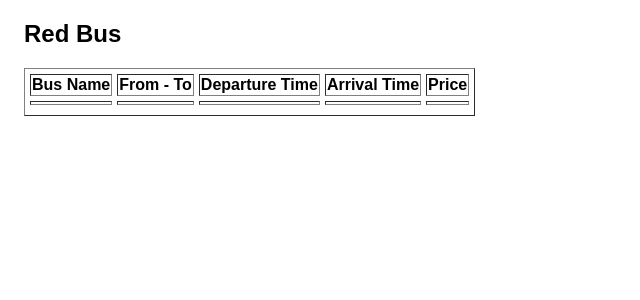
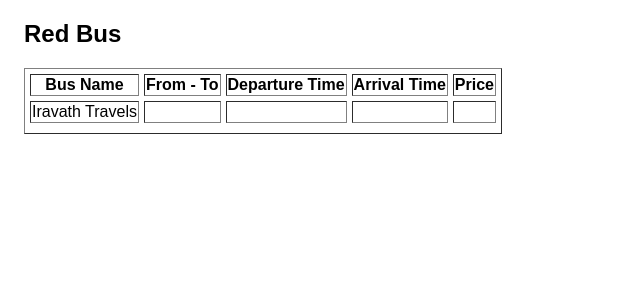
Before and after one commit to kathishivaramreddy/ReactRedBus, a React (Create React App) app: page / in a window 1280 px wide. Shown: the top 300 px of the page, without its empty margins (0-640 px from the left). Built offline with nearby package versions, Linux system fonts and the light colour scheme.

Commit message:
adding 1st table data as Iravath Travels

```diff
--- a/src/App.js
+++ b/src/App.js
@@ -14,7 +14,7 @@
             <th>Arrival Time</th>
             <th>Price</th>
           </tr>
-          <td></td>
+          <td>Iravath Travels</td>
           <td></td>
           <td></td>
           <td></td>
```
Also changed, not shown: 1 other file (tests, documents, lock files or other folders).
